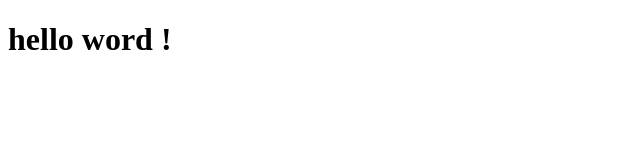
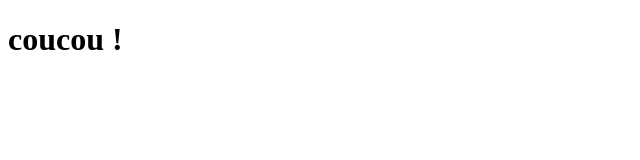
Before and after one commit to Tolojanahary-Fandresena/proje-Te, a plain HTML site: page index.html in a window 1280 px wide. Shown: the whole page, without its empty margins (0-640 px from the left). Drawn offline with Linux system fonts and the light colour scheme.

Commit message:
modification du titre h1

```diff
--- a/index.html
+++ b/index.html
@@ -6,6 +6,6 @@
     <title>Document</title>
 </head>
 <body>
-    <h1>hello word !</h1>
+    <h1>coucou !</h1>
 </body>
 </html>
```
